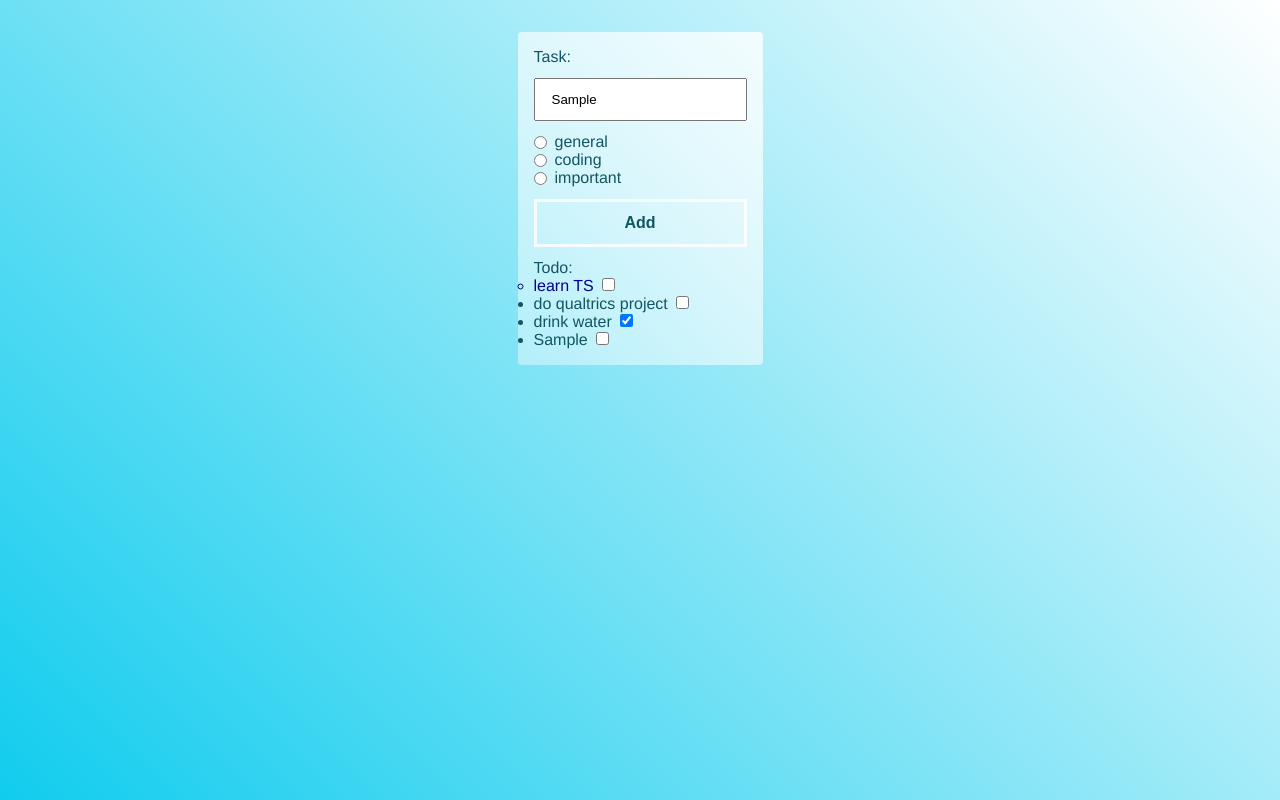
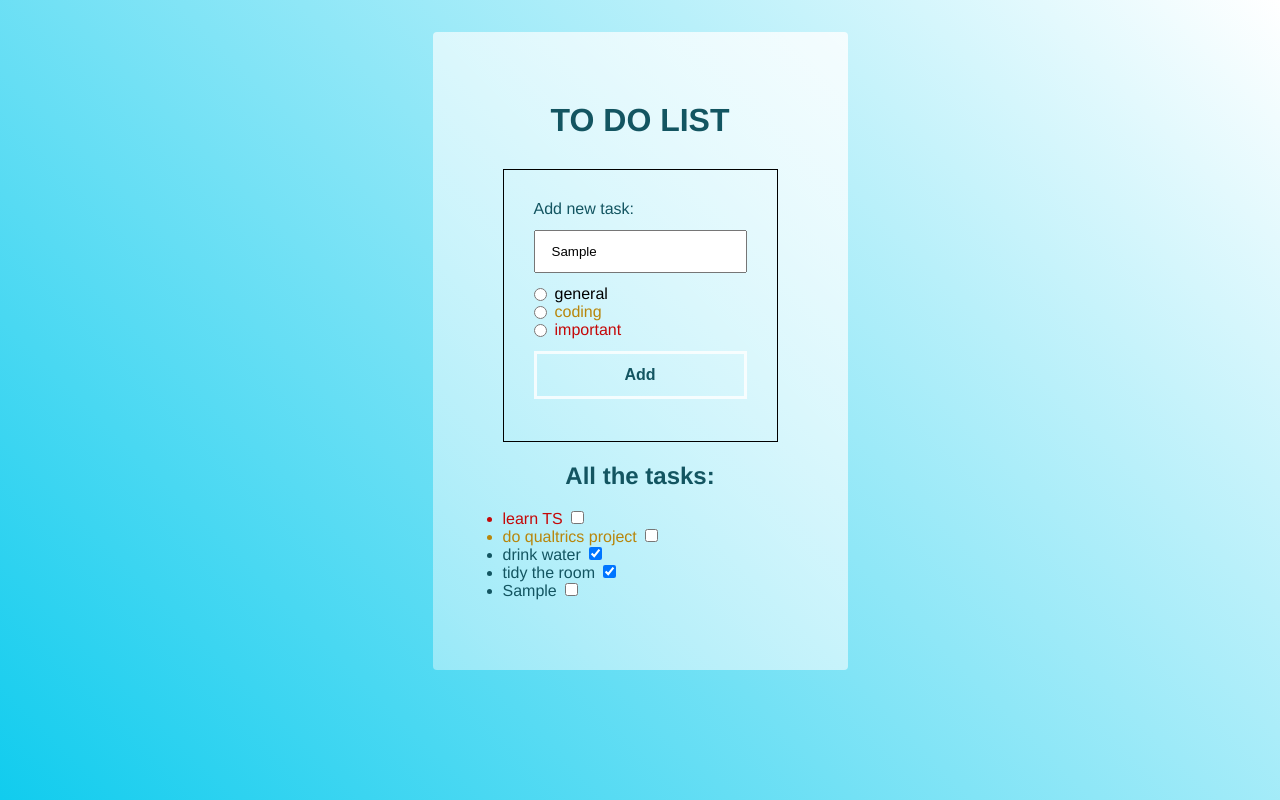
Before and after one commit to AhuraMagda/To-do-list-TS, a website with bundled scripts: page index.html in a window 1280 px wide. Both pictures are taken after typing "Sample" into the empty fields and a click on the button "Add". Built offline with nearby package versions, Linux system fonts and the light colour scheme.

Commit message:
kurs part 2

```diff
--- a/index.html
+++ b/index.html
@@ -8,15 +8,19 @@
         <link rel="stylesheet" href="styles.css" />
     </head>
     <body>
-        <form class="container" autocomplete="off">
-            <label for="name">Task:</label>
-            <input type="text" id="name" />
-            <ul class="categories">
-            </ul>
-            <button>Add</button>
-            <p>Todo:</p>
+        <div class="container">
+            <h1>TO DO LIST</h1>
+            <form autocomplete="off">
+                <label for="name">Add new task:</label>
+                <input type="text" id="name" />
+                <ul class="categories">
+                </ul>
+                <button>Add</button>
+            </form>
+            <h2>All the tasks:</h2>
             <ul class="tasks"></ul>
-        </form>
+        </div>
+
         <script type="module" src="dist/app.js"></script>
     </body>
 </html>
--- a/package.json
+++ b/package.json
@@ -1,12 +1,12 @@
 {
   "name": "typescript",
   "version": "1.0.0",
-  "description": "",
   "main": "index.js",
   "scripts": {
     "compile": "tsc --watch"
   },
   "keywords": [],
   "author": "",
-  "license": "ISC"
+  "license": "ISC",
+  "description": ""
 }
--- a/src/app.ts
+++ b/src/app.ts
@@ -1,3 +1,4 @@
+
 import { render as renderCategories } from "./helpers/redner-categories.helper.js";
 import { render } from "./helpers/render-tasks.helper.js";
 import { Task, Category } from "./types/types.js";
@@ -13,14 +14,16 @@ const categories: Category[] = [
 ];
 
 const tasks: Task[] = [
-    {title: "learn TS", done: false, category: Category.IMPORTANT}, {title: "do qualtrics project", done: false}, {title: "drink water", done: true}
+    new Task("learn TS", false, Category.IMPORTANT),
+    new Task("do qualtrics project", false, Category.CODING),
+    new Task("drink water", true),
 ]
 
 const updateSelectedCategory = (newCategory: Category) => {
     selectedCategory = newCategory;
 }
 
-const addTask = (Task) => {
+const addTask = (Task: Task) => {
     tasks.push(Task)
 }
 
@@ -29,10 +32,14 @@ const taskButton: HTMLButtonElement = document.querySelector("button");
 
 taskButton.addEventListener("click", (event: Event) => {
     event.preventDefault();
-    addTask({title: taskNameInputElement.value, done: false, category: selectedCategory});
+    const newTask = new Task(taskNameInputElement.value, false, selectedCategory);
+    addTask(newTask);
+    newTask.logCreationDate("!!!")
     render(tasks, tasksContainerElement)
 })
 
+const taskInstance = new Task("tidy the room", true);
+addTask(taskInstance)
 
 renderCategories(categories, categoriesUl, updateSelectedCategory);
 render(tasks, tasksContainerElement);
--- a/src/helpers/redner-categories.helper.ts
+++ b/src/helpers/redner-categories.helper.ts
@@ -3,17 +3,26 @@ import { Category } from "../types/types.js";
 
 
 export const render = (categories: Category[], categoriesUl: HTMLElement, inputChangeCallback: (category: Category) => void) => {
+
     const handleCategoryChange = (category: Category) => {
-        if (category === Category.GENERAL) {
-            document.body.style.background = "#1ce";
-        } else if (category === Category.CODING) {
-            document.body.style.background = "white";
-        } else if (category === Category.IMPORTANT) {
-            document.body.style.background = "red";
-        } else {
-            const never: never = category;
-            console.log(never);
+        const button = document.querySelector("button")
+        let buttonTextColor: string;
+        switch (category) {
+            case Category.GENERAL:
+                buttonTextColor = "black";
+                break;
+            case Category.CODING:
+                buttonTextColor = "darkgoldenrod";
+                break;
+            case Category.IMPORTANT:
+                buttonTextColor = "rgb(197, 8, 8)";
+                break;
+            default:
+                const never: never = category;
+                console.log(never);
+                break;
         }
+        button.style.color = buttonTextColor;
     };
 
     categories.forEach(category => {
@@ -22,11 +31,15 @@ export const render = (categories: Category[], categoriesUl: HTMLElement, inputC
         categoryInput.name = "category";
         categoryInput.value = category;
         categoryInput.id = `category-${category}`;
+        categoryInput.style.color = "red";
         categoryInput.addEventListener("change", () => {inputChangeCallback(category); handleCategoryChange(category);});
 
         const categoryLabel: HTMLLabelElement = document.createElement("label");
         categoryLabel.setAttribute("for", `category-${category}`);
         categoryLabel.innerHTML = category;
+        categoryLabel.style.color = category === Category.GENERAL && "black";
+        categoryLabel.style.color = category === Category.CODING && "darkgoldenrod";
+        categoryLabel.style.color = category === Category.IMPORTANT && "rgb(197, 8, 8)";
 
         const categoryLi = document.createElement("li");
         categoryLi.appendChild(categoryInput);
--- a/src/helpers/render-tasks.helper.ts
+++ b/src/helpers/render-tasks.helper.ts
@@ -9,13 +9,13 @@ export const render = (tasks: Task[], tasksContainerElement: HTMLElement) => {
         }
         const id: string = `task-${index}`;
 
-        const labelElement: HTMLLabelElement = document.createElement("label")
-        labelElement.innerHTML = task.title;
+        const labelElement: HTMLLabelElement = document.createElement("label");
+        labelElement.innerHTML = task.name;
         labelElement.setAttribute("for", id);
 
-        const checkboxElement: HTMLInputElement = document.createElement("input")
+        const checkboxElement: HTMLInputElement = document.createElement("input");
         checkboxElement.type = "checkbox";
-        checkboxElement.name = task.title;
+        checkboxElement.name = task.name;
         checkboxElement.id = id;
         checkboxElement.checked = task.done;
         checkboxElement.addEventListener("change", () => {
--- a/src/types/types.ts
+++ b/src/types/types.ts
@@ -1,11 +1,25 @@
-export interface Task {
-    title: string;
-    done: boolean;
-    category?: Category;
-}
-
 export enum Category {
     GENERAL = "general",
     CODING = "coding",
     IMPORTANT = "important",
 }
+
+interface Logger {
+    logCreationDate: (addition: string) => void;
+}
+
+export class Task implements Logger{
+    name: string = "Nowe zadanie";
+    done: boolean = true;
+    category?: Category;
+    private createdAt: Date;
+    constructor(name: string, done: boolean, category: Category = Category.GENERAL) {
+        this.name = name;
+        this.done = done;
+        this.category = category;
+        this.createdAt = new Date();
+    }
+    logCreationDate(extra?: string) {
+        console.log(`Task został stworzony ${this.createdAt} ${extra || ""}`)
+    }
+}
--- a/styles.css
+++ b/styles.css
@@ -29,7 +29,17 @@ body {
     );
     border-radius: 4px;
     display: inline-block;
-    padding: 16px;
+    padding: 70px;
+}
+
+h1 {
+    padding-bottom: 30px;
+    text-align: center;
+}
+
+form {
+    padding: 30px;
+    border: 1px solid black;
 }
 
 input[type="text"] {
@@ -72,10 +82,14 @@ button:hover {
 }
 
 .important {
-    color: darkblue;
-    list-style: circle;
+    color: rgb(197, 8, 8);
 }
 
 .coding {
     color: darkgoldenrod;
 }
+
+h2 {
+    padding: 20px 0px 20px 0px;
+    text-align: center;
+}
```
Also changed, not shown: dist/app.js, dist/classes/task.js (added), dist/helpers/redner-categories.helper.js, dist/helpers/render-tasks.helper.js, dist/types/types.js.
